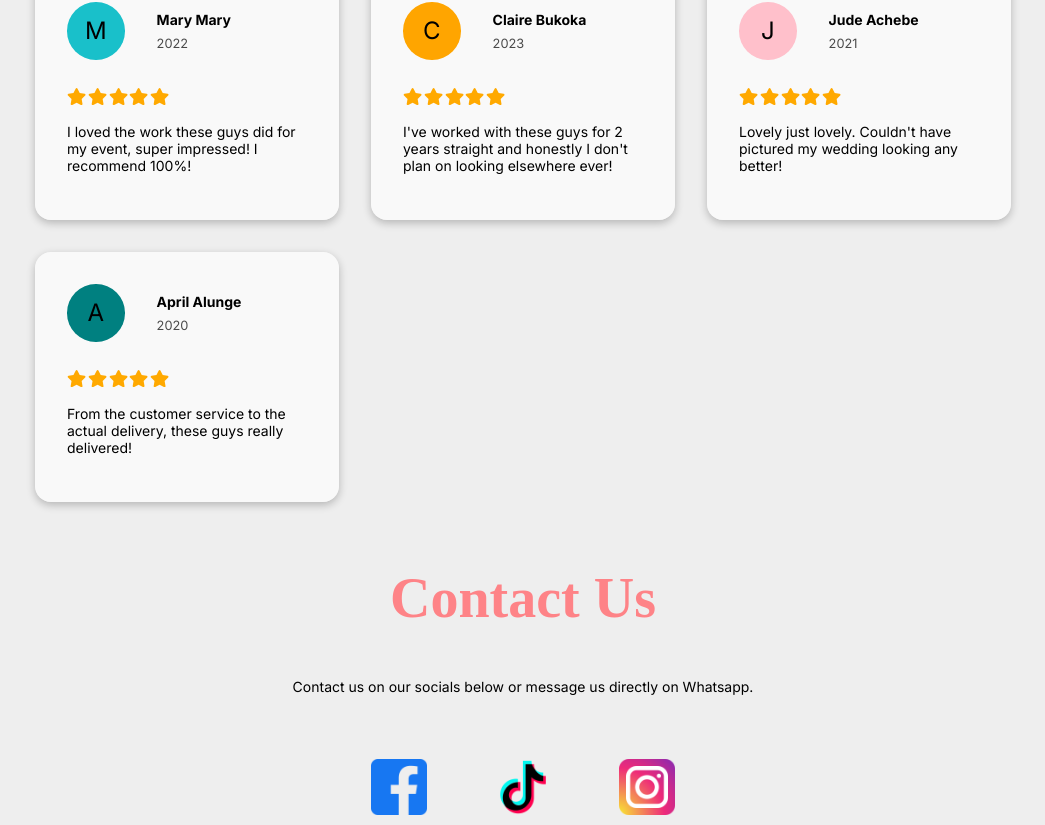
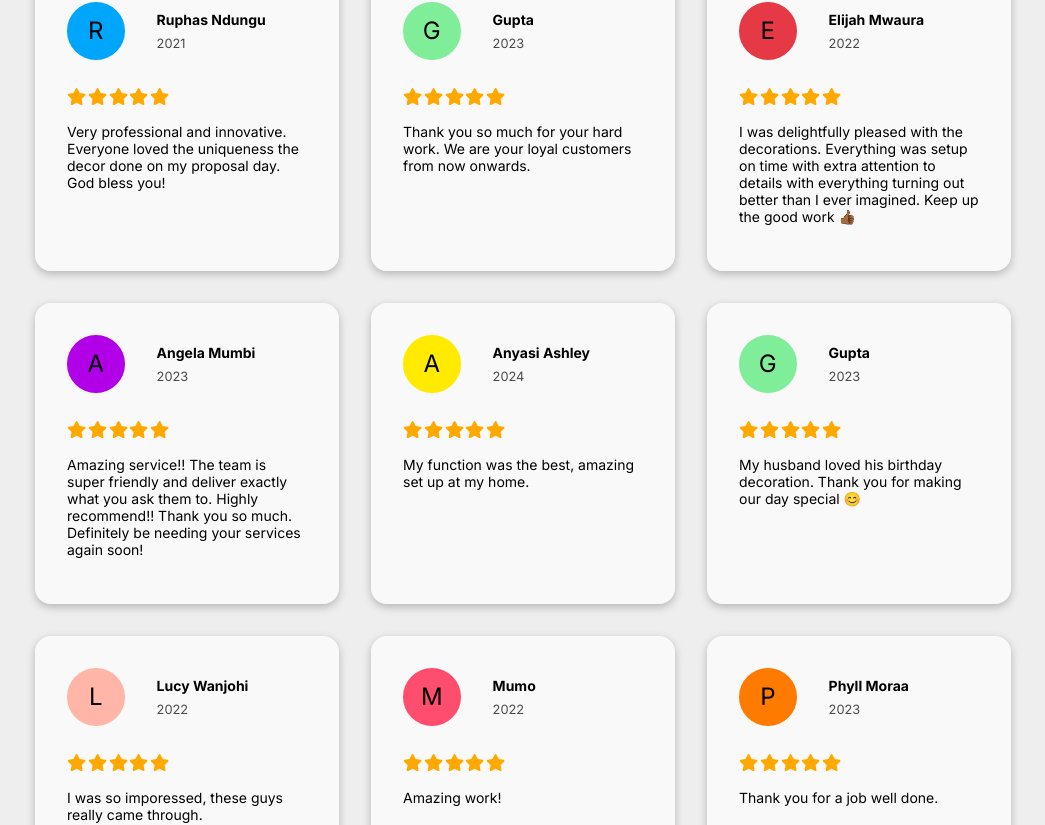
Before and after one commit to 2Kelvin/scarlettes-glam-decor, a React (Create React App) app: page / in a window 1280 px wide. Shown: the part 2697-3522 px from the top of the page, without its empty margins (117-1162 px from the left). Built offline with nearby package versions, Linux system fonts and the light colour scheme; a web font is replaced by a local one.

Commit message:
add social links + add all the reviews

```diff
--- a/src/components/SocialsIcons/Socials.js
+++ b/src/components/SocialsIcons/Socials.js
@@ -7,13 +7,13 @@ import tiktok from './../../images/icons/tiktok.png';
 export default function Socials() {
     return (
         <div className='mediaIconsDiv'>
-            <a href=''>
+            <a href='https://www.facebook.com/profile.php?id=100068952905326&mibextid=2JQ9oc' target='blank'>
                 <img src={fb} alt='Facebook' className='iconMedia' />
             </a>
-            <a href=''>
+            <a href='https://www.tiktok.com/@scarlettesglamdecor?_t=8jkS6FDi7ef&_r=1' target='blank'>
                 <img src={tiktok} alt='Tiktok' className='iconMedia' />
             </a>
-            <a href=''>
+            <a href='https://instagram.com/scarlettesglam?igshid=NTA5ZTk1NTc=' target='blank'>
                 <img src={insta} alt='Instagram' className='iconMedia' />
             </a>
         </div>
--- a/src/components/WhatsappPopUp/whatsapp.js
+++ b/src/components/WhatsappPopUp/whatsapp.js
@@ -18,7 +18,7 @@ export default function WhatsappPopUp() {
             </div>
             <div className='popUp'>
                 <p className='chat'>Chat with us</p>
-                <a href='https://wa.me/254772775311' target='blank'>
+                <a href='https://wa.me/254706060096' target='blank'>
                     <img src={whatsapp} alt='Whatsapp' className='whatsapp' />
                 </a>
             </div>
--- a/src/reviewData.js
+++ b/src/reviewData.js
@@ -1,30 +1,66 @@
 export const reviewData = [
     {
         id: 1,
-        name: 'Mary Mary',
-        reviewYear: 2022,
-        color: '#19C0CA',
-        message: 'I loved the work these guys did for my event, super impressed! I recommend 100%!'
+        name: 'Ruphas Ndungu',
+        reviewYear: 2021,
+        color: '#00a6fb',
+        message: 'Very professional and innovative. Everyone loved the uniqueness the decor done on my proposal day. God bless you!'
     },
     {
         id: 2,
-        name: 'Claire Bukoka',
+        name: 'Gupta',
         reviewYear: 2023,
-        color: 'orange',
-        message: 'I\'ve worked with these guys for 2 years straight and honestly I don\'t plan on looking elsewhere ever!'
+        color: '#80ed99',
+        message: 'Thank you so much for your hard work. We are your loyal customers from now onwards.'
     },
     {
         id: 3,
-        name: 'Jude Achebe',
-        reviewYear: 2021,
-        color: 'pink',
-        message: 'Lovely just lovely. Couldn\'t have pictured my wedding looking any better!'
+        name: 'Elijah Mwaura',
+        reviewYear: 2022,
+        color: '#e63946',
+        message: 'I was delightfully pleased with the decorations. Everything was setup on time with extra attention to details with everything turning out better than I ever imagined. Keep up the good work 👍🏾'
     },
     {
         id: 4,
-        name: 'April Alunge',
-        reviewYear: 2020,
-        color: 'teal',
-        message: 'From the customer service to the actual delivery, these guys really delivered!'
+        name: 'Angela Mumbi',
+        reviewYear: 2023,
+        color: '#b100e8',
+        message: 'Amazing service!! The team is super friendly and deliver exactly what you ask them to. Highly recommend!! Thank you so much. Definitely be needing your services again soon!'
+    },
+    {
+        id: 5,
+        name: 'Anyasi Ashley',
+        reviewYear: 2024,
+        color: '#ffea00',
+        message: 'My function was the best, amazing set up at my home.'
+    },
+
+    {
+        id: 6,
+        name: 'Gupta',
+        reviewYear: 2023,
+        color: '#80ed99',
+        message: 'My husband loved his birthday decoration. Thank you for making our day special 😊'
+    },
+    {
+        id: 7,
+        name: 'Lucy Wanjohi',
+        reviewYear: 2022,
+        color: '#ffb5a7',
+        message: 'I was so imporessed, these guys really came through.'
+    },
+    {
+        id: 8,
+        name: 'Mumo',
+        reviewYear: 2022,
+        color: '#ff4d6d',
+        message: 'Amazing work!'
+    },
+    {
+        id: 9,
+        name: 'Phyll Moraa',
+        reviewYear: 2023,
+        color: '#ff7b00',
+        message: 'Thank you for a job well done.'
     },
 ];
```
